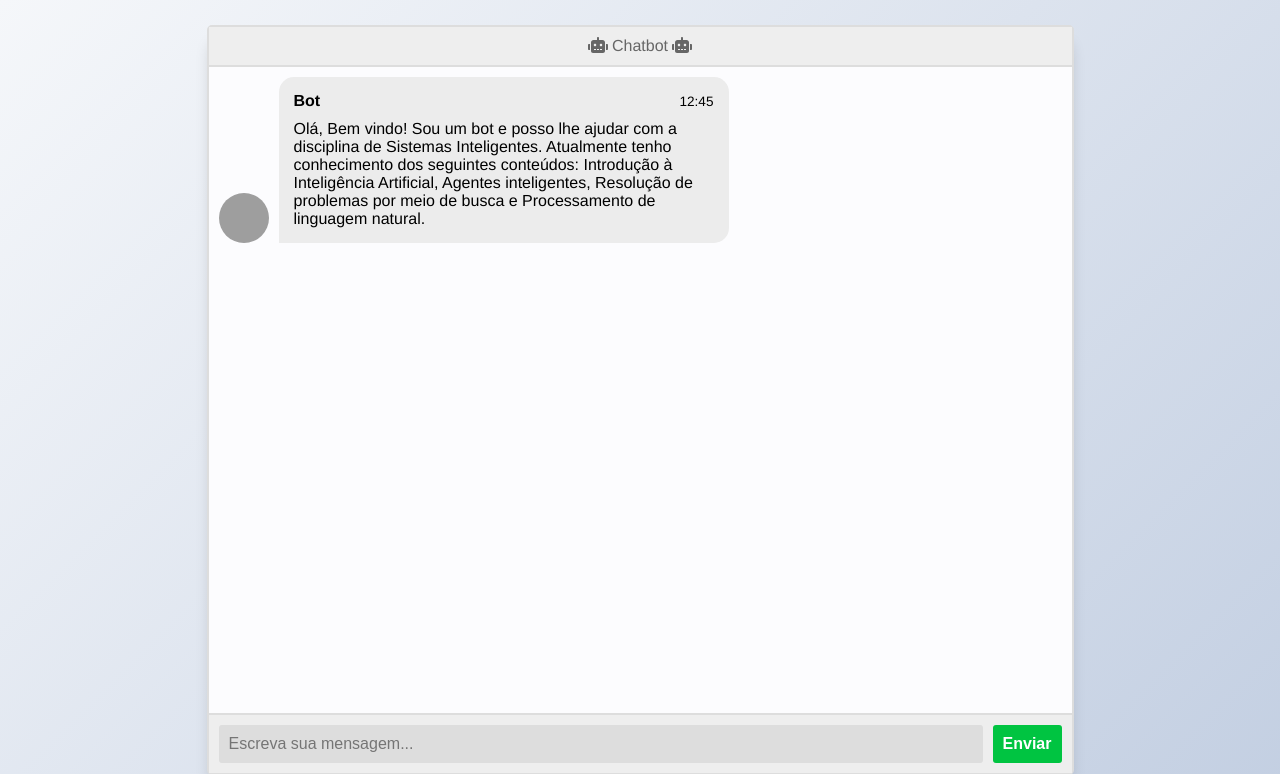
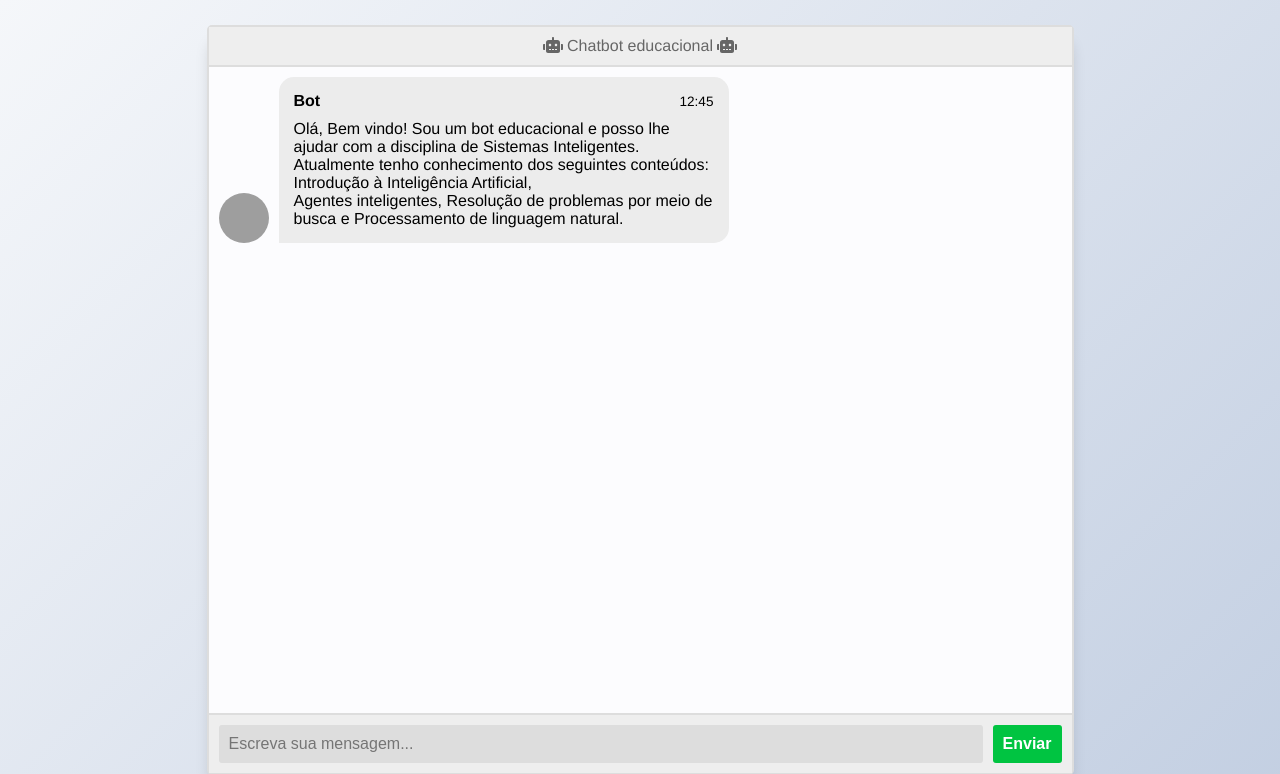
Before and after one commit to fcarlosmonteiro/chatbot-si, a FastAPI app: page / in a window 1280 px wide. Shown: the top 774 px of the page. Run offline with FastAPI, Linux system fonts and the light colour scheme; some libraries are stand-ins or nearby versions; grey boxes are pictures that could not be loaded.

Commit message:
update dataset

```diff
--- a/templates/index.html
+++ b/templates/index.html
@@ -16,7 +16,7 @@
   <section class="msger">
     <header class="msger-header">
       <div class="msger-header-title">
-        <i class="fas fa-robot"></i> Chatbot <i class="fas fa-robot"></i>
+        <i class="fas fa-robot"></i> Chatbot educacional <i class="fas fa-robot"></i>
       </div>
     </header>
 
@@ -31,9 +31,9 @@
           </div>
 
           <div class="msg-text">
-            Olá, Bem vindo! Sou um bot e posso lhe ajudar com a disciplina de Sistemas Inteligentes.
-            Atualmente tenho conhecimento dos seguintes conteúdos: Introdução à Inteligência Artificial,
-            Agentes inteligentes, Resolução de problemas por meio de busca e Processamento de linguagem natural.
+            Olá, Bem vindo! Sou um bot educacional e posso lhe ajudar com a disciplina de Sistemas Inteligentes.
+            <br>Atualmente tenho conhecimento dos seguintes conteúdos: Introdução à Inteligência Artificial,
+            <br>Agentes inteligentes, Resolução de problemas por meio de busca e Processamento de linguagem natural.
           </div>
         </div>
       </div>
```
